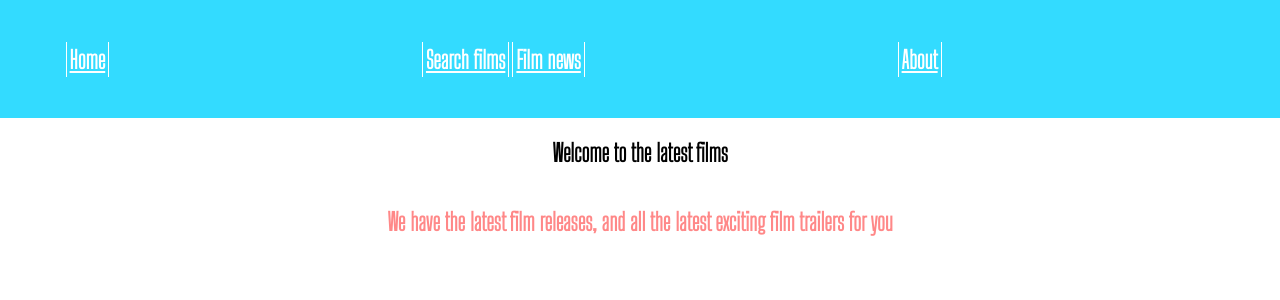
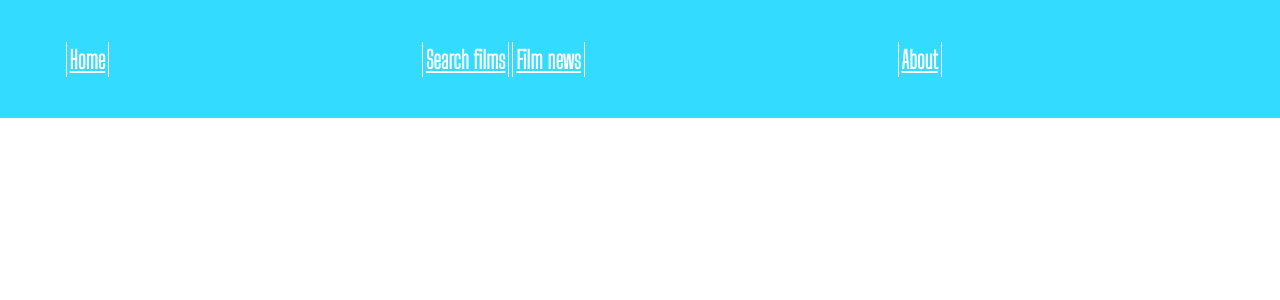
Before and after one commit to Russellgrd/latestfilms, a React (Create React App) app: page / in a window 1280 px wide. Shown: the top 300 px of the page. Built offline with nearby package versions, Linux system fonts and the light colour scheme; no server answers.

Commit message:
removed back button in review component - this was using useHistory hook which breaks desired use

```diff
--- a/src/App.js
+++ b/src/App.js
@@ -15,7 +15,7 @@ function App() {
         <div className="App">
           <Navbar />
           <Switch>
-            <Route exact path="/">
+            <Route exact path="/latestfilms">
               <Home />
             </Route>
           </Switch>
```
